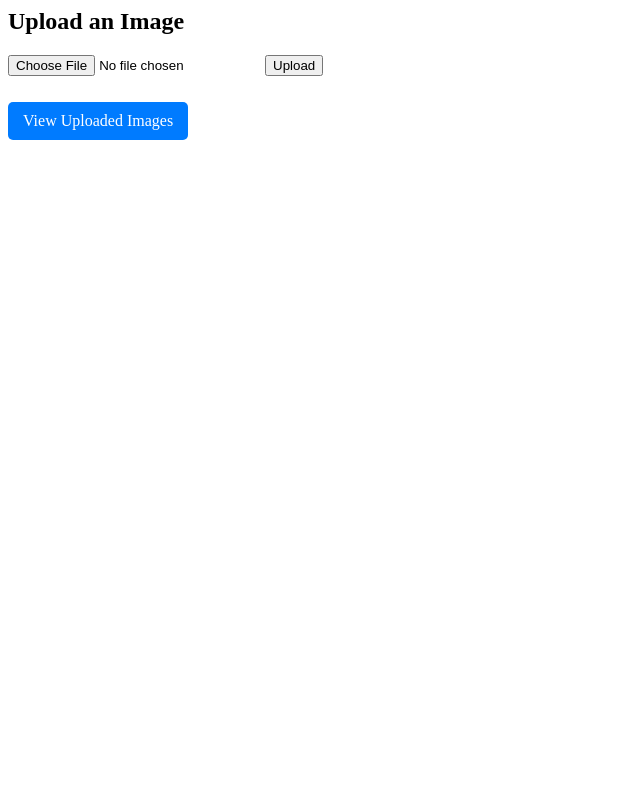
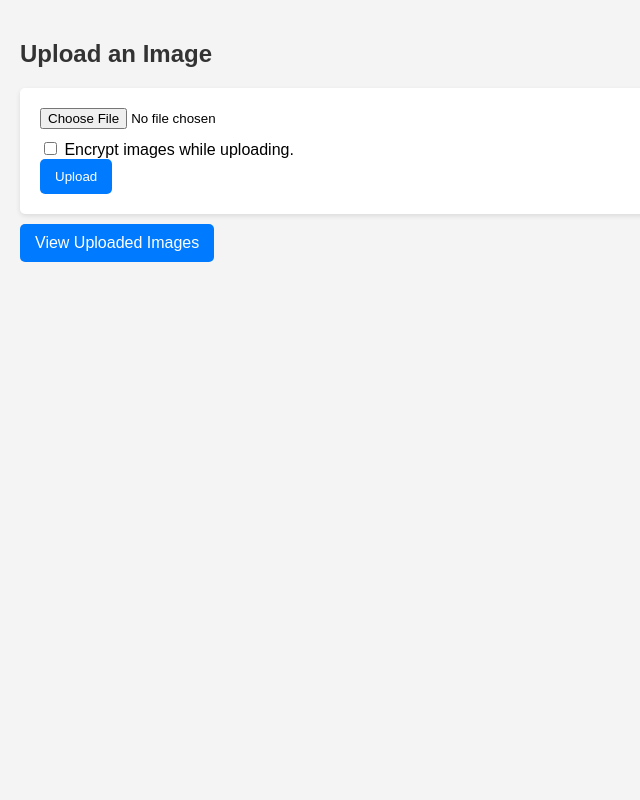
Before and after one commit to Peacexoom/image_management, a Django app: page / in a window 1280 px wide. Shown: the whole page, without its empty margins (0-640 px from the left). Run offline with Django 4.2, Linux system fonts and the light colour scheme.

Commit message:
added encyption to images

```diff
--- a/images/templates/upload_image.html
+++ b/images/templates/upload_image.html
@@ -1,7 +1,70 @@
+<!DOCTYPE html>
+<html lang="en">
+<head>
+    <meta charset="UTF-8">
+    <meta name="viewport" content="width=device-width, initial-scale=1.0">
+    <title>Upload an Image</title>
+    <style>
+        body {
+            font-family: Arial, sans-serif;
+            background-color: #f4f4f4;
+            margin: 0;
+            padding: 20px;
+        }
+
+        h2 {
+            color: #333;
+        }
+
+        form {
+            background-color: #fff;
+            padding: 20px;
+            border-radius: 5px;
+            box-shadow: 0 2px 5px rgba(0, 0, 0, 0.1);
+        }
+
+        input[type="file"] {
+            margin-bottom: 10px;
+        }
+
+        button {
+            background-color: #007bff;
+            color: white;
+            border: none;
+            padding: 10px 15px;
+            border-radius: 5px;
+            cursor: pointer;
+        }
+
+        button:hover {
+            background-color: #0056b3;
+        }
+
+        a {
+            display: inline-block;
+            padding: 10px 15px;
+            margin-top: 10px;
+            background-color: #007bff;
+            color: white;
+            text-decoration: none;
+            border-radius: 5px;
+        }
+
+        a:hover {
+            background-color: #0056b3;
+        }
+    </style>
+</head>
+<body>
     <h2>Upload an Image</h2>
     <form method="POST" enctype="multipart/form-data">
         {% csrf_token %}
         <input type="file" name="image" required>
+        <div>
+        <label>
+            <input type="checkbox" name="encrypt" value="true"> Encrypt images while uploading.
+        </label>
+    </div>
         <button type="submit">Upload</button>
     </form>
 
@@ -11,6 +74,6 @@
     <p>{{ error }}</p>
     {% endif %}
 
-<a href="{% url 'list_images' %}" style="display:inline-block; padding: 10px 15px; margin-top: 10px; background-color: #007bff; color: white; text-decoration: none; border-radius: 5px;">
-    View Uploaded Images
-</a>
+    <a href="{% url 'list_images' %}">View Uploaded Images</a>
+</body>
+</html>
--- a/images/views.py
+++ b/images/views.py
@@ -1,12 +1,19 @@
 import boto3
-from django.shortcuts import render, redirect
+from django.shortcuts import render
 from django.conf import settings
-import boto3
 from botocore.exceptions import NoCredentialsError
+from cryptography.fernet import Fernet
+import os
+from io import BytesIO
+
+def generate_key():
+    """Generate a key for encryption."""
+    return Fernet.generate_key()
 
 def upload_image(request):
     if request.method == 'POST' and request.FILES.get('image'):
         image = request.FILES['image']
+        encrypt = request.POST.get('encrypt')  # Get the value of the checkbox
 
         # Initialize S3 client
         s3 = boto3.client('s3',
@@ -15,12 +22,37 @@ def upload_image(request):
                           region_name=settings.AWS_S3_REGION_NAME)
 
         try:
-            # Upload the image file to the S3 bucket
-            s3.upload_fileobj(image, settings.AWS_STORAGE_BUCKET_NAME, image.name)
+            if encrypt:  # If the encrypt checkbox is checked
+                # Generate a key for encryption
+                key = generate_key()
+                cipher_suite = Fernet(key)
+
+                # Read image content
+                image_content = image.read()
+                metadata = {'encrypted': 'true'}
+
+                # Encrypt the image content
+                encrypted_content = cipher_suite.encrypt(image_content)
+
+                # Create a BytesIO object to hold the encrypted content
+                encrypted_fileobj = BytesIO(encrypted_content)
+
+                # Save the key securely (you might want to store it in a database or secure storage)
+                key_filename = f"{image.name}.key"
+                with open(key_filename, 'wb') as key_file:
+                    key_file.write(key)
+
+                # Upload the encrypted image to the S3 bucket
+                s3.upload_fileobj(encrypted_fileobj, settings.AWS_STORAGE_BUCKET_NAME, image.name, ExtraArgs={'Metadata': metadata})
+            else:
+                # Upload the image file to the S3 bucket without encryption
+                s3.upload_fileobj(image, settings.AWS_STORAGE_BUCKET_NAME, image.name)
+
             return render(request, 'upload_image.html', {'success': True})
         except NoCredentialsError:
             return render(request, 'upload_image.html', {'error': 'Error: Credentials not available.'})
     return render(request, 'upload_image.html')
+
 
 def list_images(request):
     s3 = boto3.client('s3',
@@ -29,10 +61,16 @@ def list_images(request):
                       region_name=settings.AWS_S3_REGION_NAME)
 
     images = []  # Initialize images variable
+    show_encrypted = request.GET.get('show_encrypted')  # Get filter parameter from request
+
     try:
         # Get the list of images from the S3 bucket
         response = s3.list_objects_v2(Bucket=settings.AWS_STORAGE_BUCKET_NAME)
         images = response.get('Contents', []) if 'Contents' in response else []
+
+        # Filter images based on encryption metadata if the checkbox is checked
+        if show_encrypted:
+            images = [img for img in images if s3.head_object(Bucket=settings.AWS_STORAGE_BUCKET_NAME, Key=img['Key']).get('Metadata', {}).get('encrypted') == 'true']
     except NoCredentialsError:
         # Log the error or handle it appropriately
         print("Credentials not available.")
@@ -41,5 +79,6 @@ def list_images(request):
         'images': images,
         'AWS_S3_REGION_NAME': settings.AWS_S3_REGION_NAME,
         'AWS_STORAGE_BUCKET_NAME': settings.AWS_STORAGE_BUCKET_NAME,
+        'show_encrypted': show_encrypted,  # Pass the filter status to the template
     }
     return render(request, 'list_images.html', context)
```
Also changed, not shown: images/templates/list_images.html (+7 -0 lines). Lines whose indentation alone changed are shown as unchanged.
